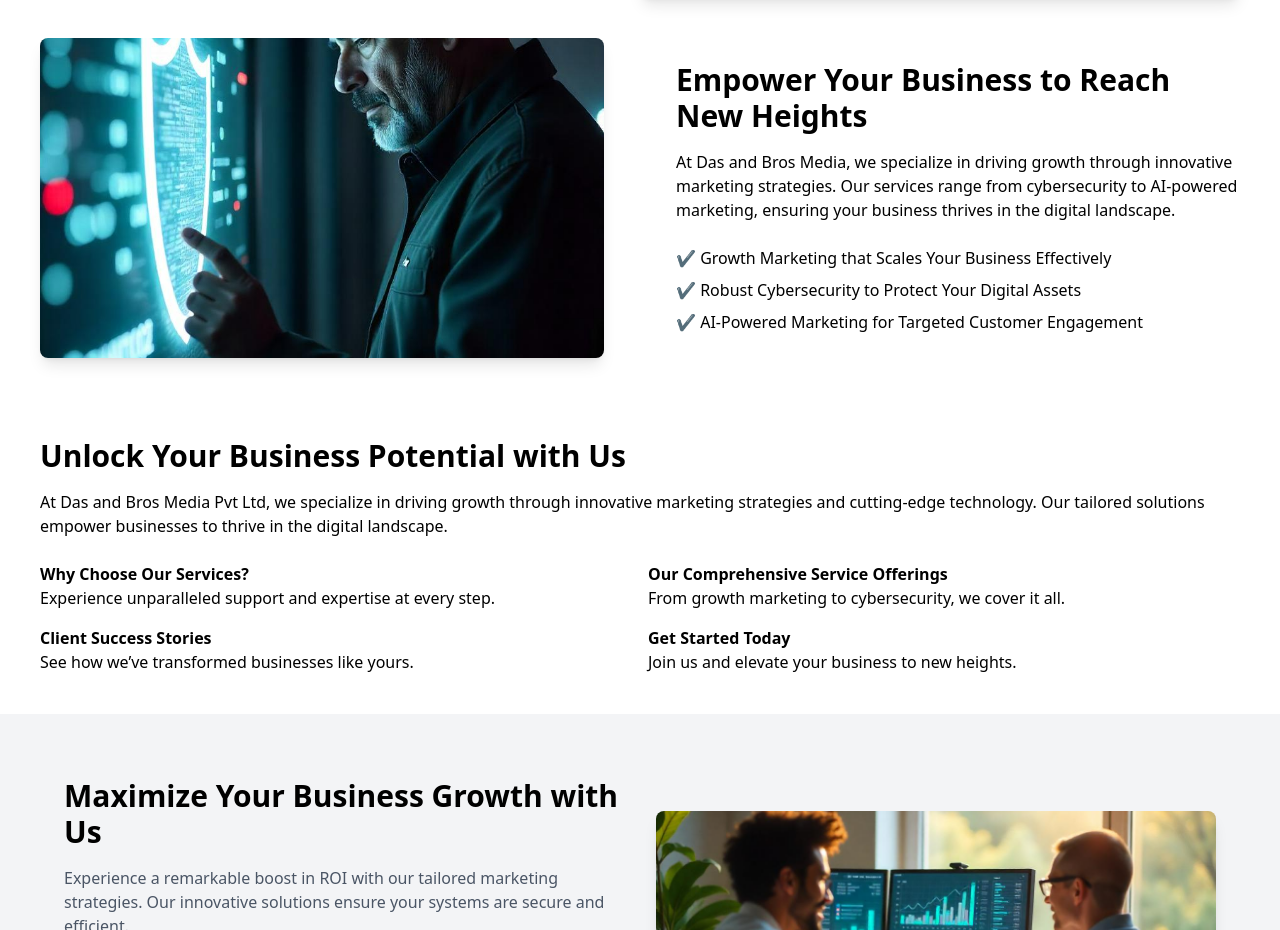
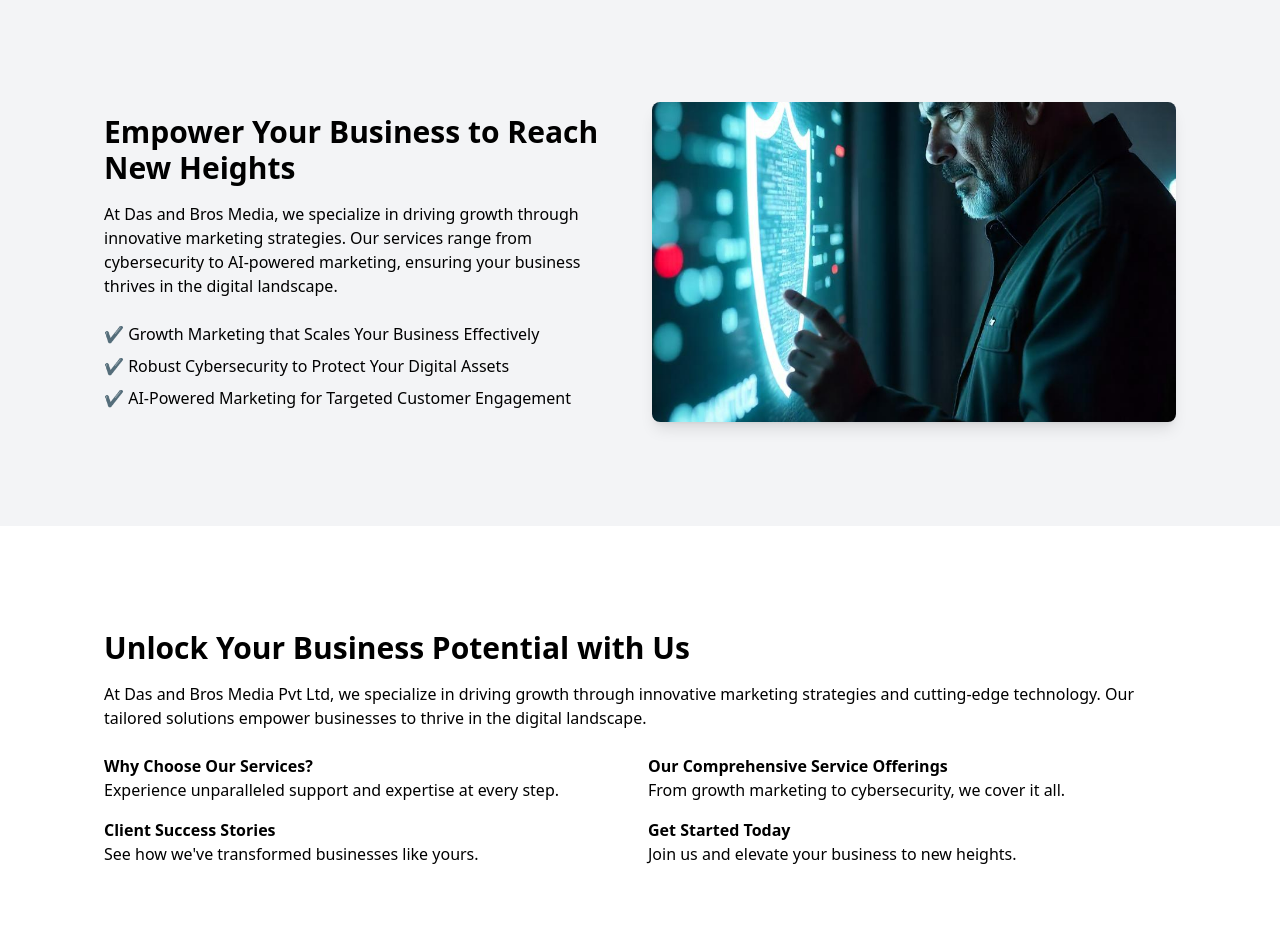
Before and after one commit to Ujjraj/Homepage-Das-And-Bros-Media, a React (Vite) app: page / in a window 1280 px wide. Shown: the part 882-1812 px from the top of the page. Built offline with nearby package versions, Linux system fonts and the light colour scheme.

Commit message:
changed the size of the sections for uniformity

```diff
--- a/src/components/FeatureSection.jsx
+++ b/src/components/FeatureSection.jsx
@@ -3,9 +3,10 @@ import featureImage from "../assets/Feature-list.jpg"; // Correct relative impor
 
 const FeatureSection = () => {
   return (
-    <section className="flex flex-row-reverse items-center justify-between p-10 gap-x-6">
-      {/* Text Section (Now on Right) */}
-      <div className="w-1/2 ml-6"> {/* Reduced left margin */}
+    <section className="py-16 bg-gray-100">
+      <div className="max-w-6xl mx-auto flex flex-col md:flex-row items-center justify-between p-10 gap-x-6">
+        {/* Text Section */}
+        <div className="w-full md:w-1/2">
           <h2 className="text-3xl font-bold mb-4">
             Empower Your Business to Reach New Heights
           </h2>
@@ -21,9 +22,10 @@ const FeatureSection = () => {
           </ul>
         </div>
 
-      {/* Image Section (Now on Left) */}
-      <div className="w-1/2 flex items-center justify-center mr-6"> {/* Reduced right margin */}
+        {/* Image Section */}
+        <div className="w-full md:w-1/2 flex items-center justify-center">
           <img src={featureImage} alt="Feature List" className="w-full h-80 object-cover rounded-lg shadow-lg" />
+        </div>
       </div>
     </section>
   );
--- a/src/components/FeaturesList.jsx
+++ b/src/components/FeaturesList.jsx
@@ -3,14 +3,15 @@ import React from "react";
 
 const FeaturesList = () => {
   return (
-    <section className="p-10">
+    <section className="py-16 bg-white">
+      <div className="max-w-6xl mx-auto p-10">
         <h2 className="text-3xl font-bold mb-4">Unlock Your Business Potential with Us</h2>
         <p className="mb-6">
           At Das and Bros Media Pvt Ltd, we specialize in driving growth through innovative
           marketing strategies and cutting-edge technology. Our tailored solutions empower
           businesses to thrive in the digital landscape.
         </p>
-      <div className="grid grid-cols-2 gap-4">
+        <div className="grid grid-cols-1 md:grid-cols-2 gap-4">
           <div>
             <h3 className="font-bold">Why Choose Our Services?</h3>
             <p>Experience unparalleled support and expertise at every step.</p>
@@ -21,11 +22,12 @@ const FeaturesList = () => {
           </div>
           <div>
             <h3 className="font-bold">Client Success Stories</h3>
-          <p>See how we’ve transformed businesses like yours.</p>
+            <p>See how we've transformed businesses like yours.</p>
           </div>
           <div>
             <h3 className="font-bold">Get Started Today</h3>
             <p>Join us and elevate your business to new heights.</p>
+          </div>
         </div>
       </div>
     </section>
--- a/src/components/HeroSection.jsx
+++ b/src/components/HeroSection.jsx
@@ -24,11 +24,11 @@ const HeroSection = () => {
       </div>
 
       {/* Image Section */}
-      <div className="w-1/2 h-screen flex items-center justify-center">
+      <div className="w-1/2 h-screen flex items-center justify-center overflow-hidden">
         <img
           src={heroImage}
           alt="Hero"
-          className="w-full h-full object-cover rounded-lg shadow-lg"
+          className="w-full h-full object-cover rounded-lg shadow-lg transform scale-110"
         />
       </div>
     </section>
```
Lines whose indentation alone changed are shown as unchanged.
